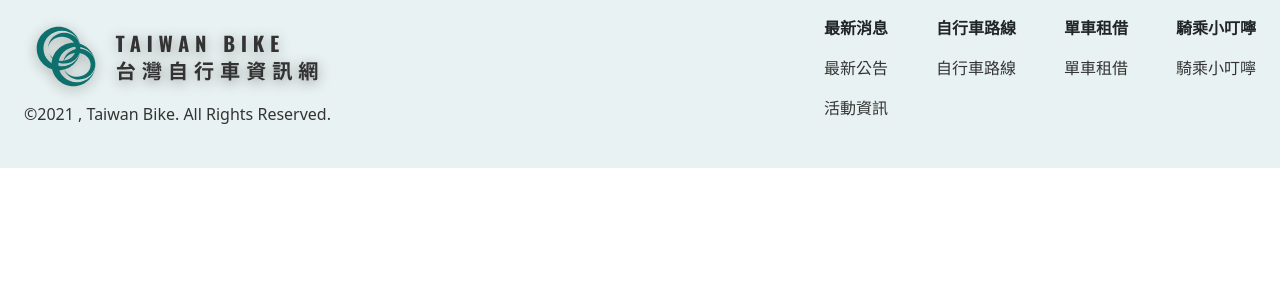
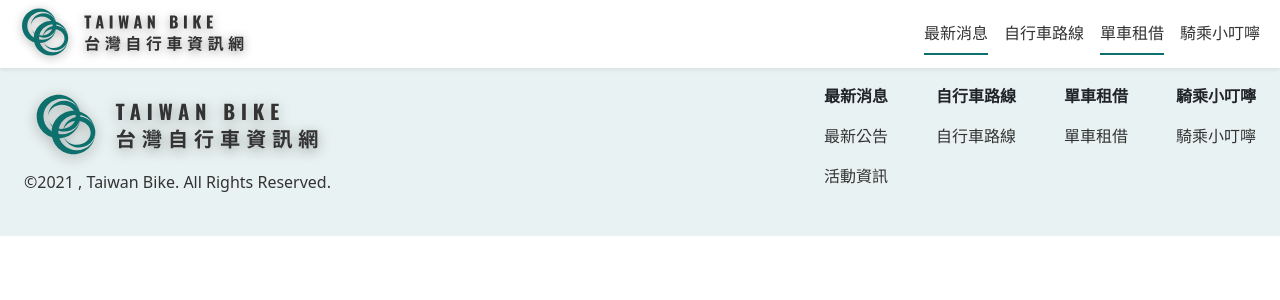
Before and after one commit to ken888686/wedding, a Vue app: page / in a window 1280 px wide. Shown: the top 300 px of the page. Built offline with nearby package versions, Linux system fonts and the light colour scheme.

Commit message:
add Header

```diff
--- a/src/App.vue
+++ b/src/App.vue
@@ -1,23 +1,14 @@
 <script setup>
 // This starter template is using Vue 3 <script setup> SFCs
 // Check out https://v3.vuejs.org/api/sfc-script-setup.html#sfc-script-setup
-// import HelloWorld from './components/HelloWorld.vue'
+import Header from "./components/Header.vue";
 import Footer from "./components/Footer.vue";
 </script>
 
 <template>
-  <!-- <img alt="Vue logo" src="./assets/logo.png" /> -->
-  <!-- <HelloWorld msg="Hello Vue 3 + Vite" /> -->
+  <Header />
   <Footer />
 </template>
 
 <style>
-/* #app {
-  font-family: Avenir, Helvetica, Arial, sans-serif;
-  -webkit-font-smoothing: antialiased;
-  -moz-osx-font-smoothing: grayscale;
-  text-align: center;
-  color: #2c3e50;
-  margin-top: 60px;
-} */
 </style>
--- /dev/null
+++ b/src/components/Header.vue
@@ -0,0 +1,94 @@
+<script setup>
+</script>
+
+<template>
+  <nav class="navbar navbar-expand-lg py-0 sticky-top bg-white shadow-sm">
+    <div class="container-fluid">
+      <a class="navbar-brand p-0" href="#">
+        <img src="img/logo.svg" alt="logo" />
+      </a>
+      <button
+        class="navbar-toggler"
+        type="button"
+        data-bs-toggle="collapse"
+        data-bs-target="#navbarNavDropdown"
+        aria-controls="navbarNavDropdown"
+        aria-expanded="false"
+        aria-label="Toggle navigation"
+      >
+        <span class="navbar-toggler-icon"></span>
+      </button>
+      <div class="collapse navbar-collapse" id="navbarNavDropdown">
+        <ul class="navbar-nav ms-auto">
+          <li class="nav-item mx-2 dropdown">
+            <a
+              class="
+                nav-link
+                link-dark
+                border-bottom border-2 border-primary
+                px-0
+              "
+              href="#"
+              id="newsDropdownMenuLink"
+              role="button"
+              data-bs-toggle="dropdown"
+              aria-expanded="false"
+            >
+              最新消息
+            </a>
+            <ul
+              class="
+                dropdown-menu dropdown-menu-primary
+                start-50
+                translate-middle-x
+                mt-2
+              "
+              aria-labelledby="newsDropdownMenuLink"
+            >
+              <li><a class="dropdown-item" href="#">最新公告</a></li>
+              <li class="dropdown-item"><div class="divider"></div></li>
+              <li><a class="dropdown-item" href="#">活動資訊</a></li>
+            </ul>
+          </li>
+          <li class="nav-item mx-2">
+            <a class="nav-link link-dark px-0" href="#">自行車路線</a>
+          </li>
+          <li class="nav-item mx-2 dropdown">
+            <a
+              class="
+                nav-link
+                link-dark
+                border-bottom border-2 border-primary
+                px-0
+              "
+              href="#"
+              id="bikeRentDropdownMenuLink"
+              role="button"
+              data-bs-toggle="dropdown"
+              aria-expanded="false"
+            >
+              單車租借
+            </a>
+            <ul
+              class="
+                dropdown-menu dropdown-menu-primary
+                start-50
+                translate-middle-x
+                mt-2
+              "
+              aria-labelledby="bikeRentDropdownMenuLink"
+            >
+              <li><a class="dropdown-item" href="#">單車租借</a></li>
+            </ul>
+          </li>
+          <li class="nav-item mx-2">
+            <a class="nav-link link-dark px-0" href="#">騎乘小叮嚀</a>
+          </li>
+        </ul>
+      </div>
+    </div>
+  </nav>
+</template>
+
+<style scoped>
+</style>
```
